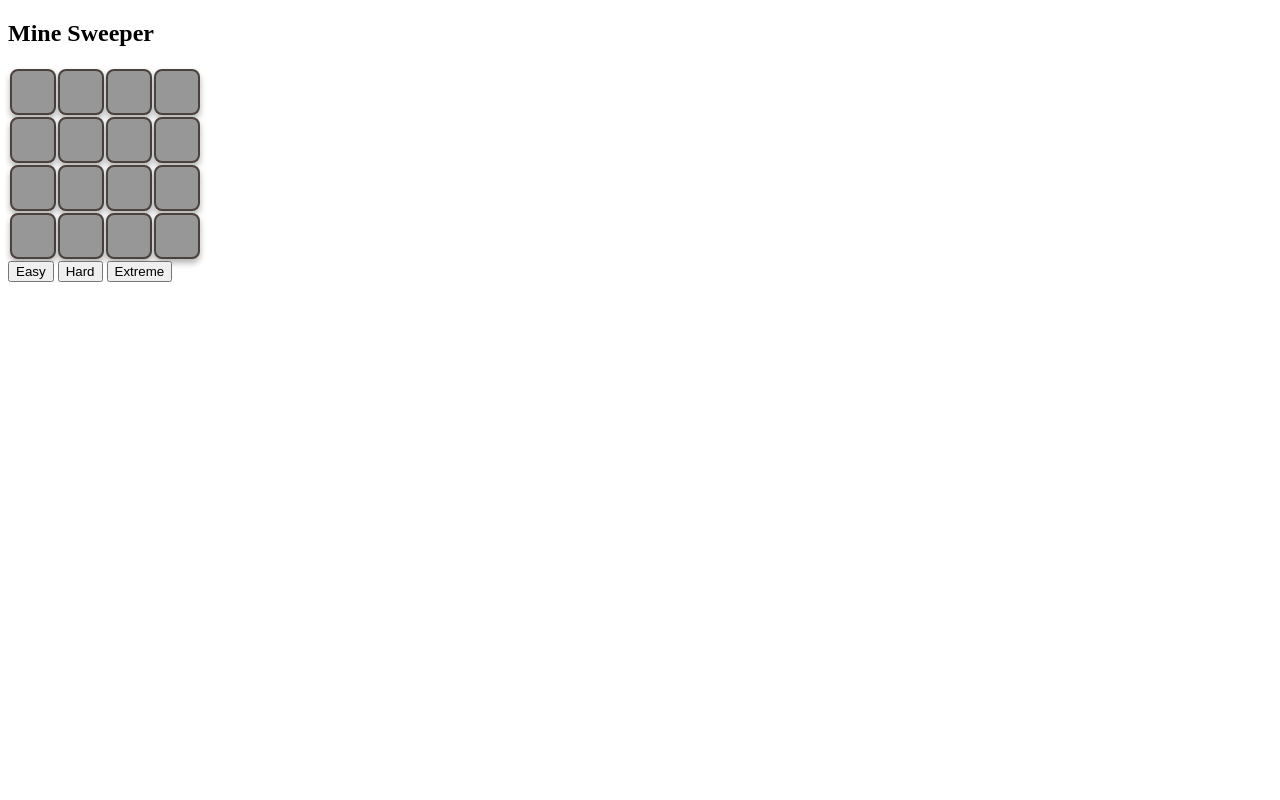
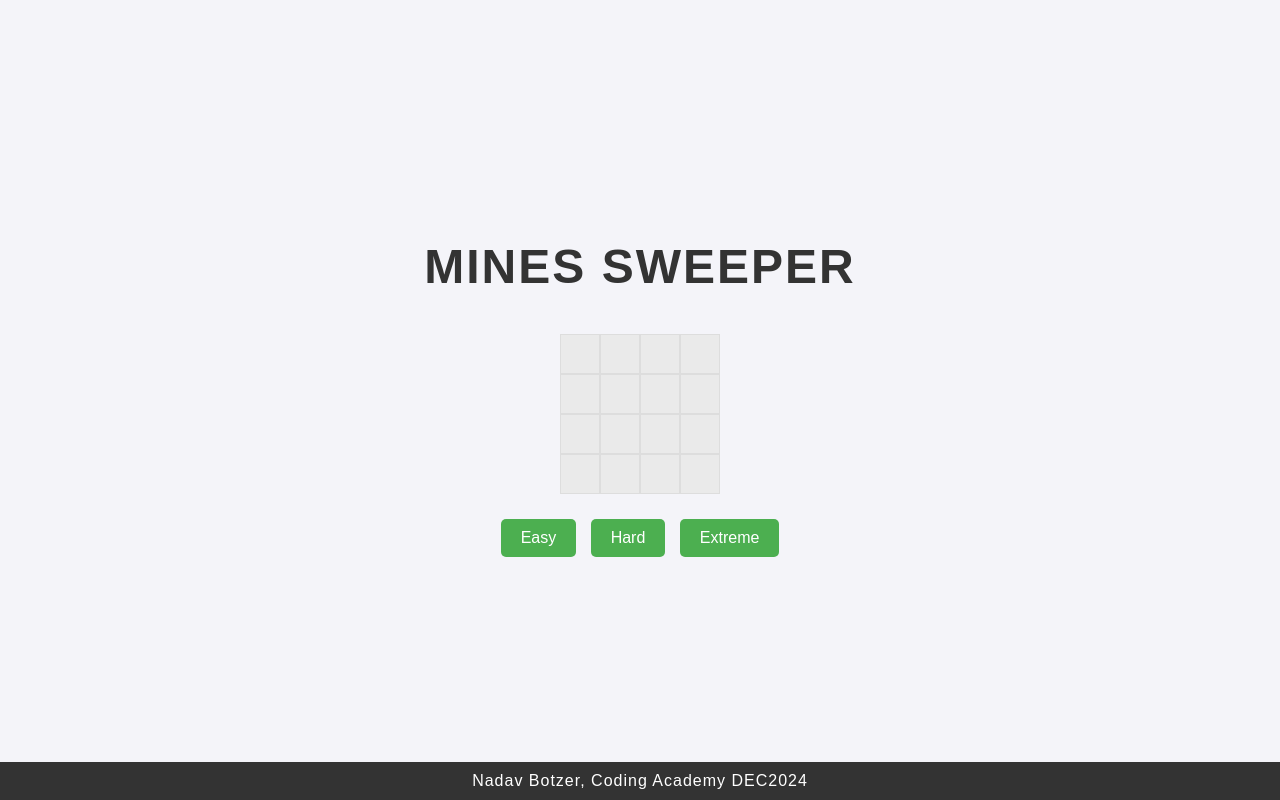
Before and after one commit to nadavbotzer/sprint-1-mine-sweeper, a plain HTML site: page index.html in a window 1280 px wide. Drawn offline with Linux system fonts and the light colour scheme.

Commit message:
better css version

```diff
--- a/css/app.css
+++ b/css/app.css
@@ -1,4 +1,4 @@
-.cell {
+/* .cell {
     width: 40px;
     height: 40px;
     background-color: #979797;
@@ -15,4 +15,141 @@
 
 .hide {
     display: none;
+} */
+
+/* Reset some default styles */
+/* Reset some default styles */
+/* Reset some default styles */
+* {
+    margin: 0;
+    padding: 0;
+    box-sizing: border-box;
 }
+
+
+body {
+    font-family: Arial, sans-serif;
+    background-color: #f4f4f9;
+    color: #333;
+    text-align: center;
+    display: flex;
+    flex-direction: column;
+    justify-content: center;
+    align-items: center;
+    height: 100vh;
+}
+
+
+header {
+    margin: 20px 0;
+}
+
+header h2 {
+    font-size: 3rem;
+    color: #333;
+    text-transform: uppercase;
+    letter-spacing: 2px;
+}
+
+
+.game-container {
+    margin: 20px;
+}
+
+
+.game-container table {
+    border-collapse: collapse;
+    margin: 0 auto;
+}
+
+.game-container tr {
+    display: flex;
+    justify-content: center;
+}
+
+.game-container td {
+    width: 40px;
+    height: 40px;
+    border: 1px solid #ddd;
+    background-color: #eaeaea;
+    display: flex;
+    justify-content: center;
+    align-items: center;
+    font-size: 16px;
+    cursor: pointer;
+    transition: background-color 0.3s ease;
+}
+
+.game-container td:hover {
+    background-color: #d0d0d0;
+}
+
+.diff-container {
+    margin-bottom: 20px;
+}
+
+.diff-btn {
+    padding: 10px 20px;
+    font-size: 1rem;
+    background-color: #4CAF50;
+    color: white;
+    border: none;
+    border-radius: 5px;
+    cursor: pointer;
+    margin: 5px;
+    transition: background-color 0.3s ease;
+}
+
+.diff-btn:hover {
+    background-color: #45a049;
+}
+
+.good-game {
+    font-size: 1.5rem;
+    color: #4CAF50;
+    margin-top: 20px;
+}
+
+.good-game.hide {
+    display: none;
+}
+
+.reset-btn {
+    padding: 10px 20px;
+    font-size: 1rem;
+    background-color: #ff5722;
+    color: white;
+    border: none;
+    border-radius: 5px;
+    cursor: pointer;
+    margin-top: 10px;
+    transition: background-color 0.3s ease;
+}
+
+.reset-btn:hover {
+    background-color: #f44336;
+}
+
+.footer {
+    position: fixed;
+    bottom: 0;
+    width: 100%;
+    background-color: #333;
+    color: white;
+    text-align: center;
+    padding: 10px 0;
+    font-size: 1rem;
+    font-family: Arial, sans-serif;
+}
+
+.footer p {
+    margin: 0;
+    font-size: 1rem;
+    letter-spacing: 1px;
+}
+
+.footer a {
+    color: #f4f4f9;
+    text-decoration: none;
+    transition: color 0.3s ease;
+}
--- a/index.html
+++ b/index.html
@@ -10,7 +10,7 @@
 
 <body onload="onInit()">
     <header class="div">
-        <h2>Mine Sweeper</h2>
+        <h2>Mines Sweeper</h2>
     </header>
     <div class="game-container"></div>
     <div class="diff-container">
@@ -22,6 +22,9 @@
         Good Game!
         <button class="reset-btn" onclick="onInit()">Reset</button>
     </div>
+    <footer class="footer">
+        <p>Nadav Botzer, Coding Academy DEC2024</p>
+    </footer>
     <script src="js/utils.js"></script>
     <script src="js/game.js"></script>
 </body>
--- a/js/game.js
+++ b/js/game.js
@@ -20,9 +20,9 @@ const MINE = '💣'
 
 function onInit() {
     gGame.markedMines = 0
-    gGame.isOn = false
+    gGame.isOn = true
     gBoard = buildBoard(gLevel.SIZE)
-    //   setMines()
+    setMines()
     setAllNegs()
     hideElement('.good-game')
     renderBoard(gBoard, '.game-container')
@@ -43,8 +43,8 @@ function buildBoard(size) {
             board[i][j] = cell
         }
     }
-    board[2][2].isMine = true
-    board[3][3].isMine = true
+    // board[2][2].isMine = true
+    // board[3][3].isMine = true
 
     return board
 }
@@ -144,6 +144,7 @@ function checkVictory() {
 function gameOver() {
     gGame.isOn = false
     console.log('Game Over')
+    showElement('.good-game')
     for (var i = 0; i < gBoard.length; i++) {
         for (var j = 0; j < gBoard[i].length; j++) {
             if (gBoard[i][j].isMine) {
```
